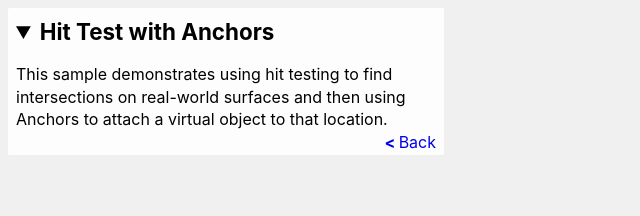
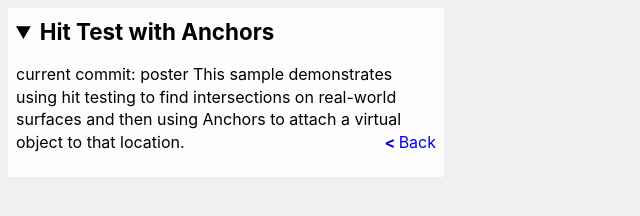
Before and after one commit to Brokk0li/AR_test, a plain HTML site: page hit-test-anchors.html in a window 1280 px wide. Shown: the whole page, without its empty margins (0-640 px from the left). Drawn offline with Linux system fonts and the light colour scheme.

Commit message:
show what changes applied to hosting

```diff
--- a/hit-test-anchors.html
+++ b/hit-test-anchors.html
@@ -36,6 +36,7 @@ CONNECTION WITH THE SOFTWARE OR THE USE OR OTHER DEALINGS IN THE SOFTWARE.
       <details open>
         <summary>Hit Test with Anchors</summary>
         <p>
+          current commit: poster
           This sample demonstrates using hit testing to find intersections on real-world surfaces and then using Anchors to attach a virtual object to that location.
           <a class="back" href="./">Back</a>
         </p>
```
